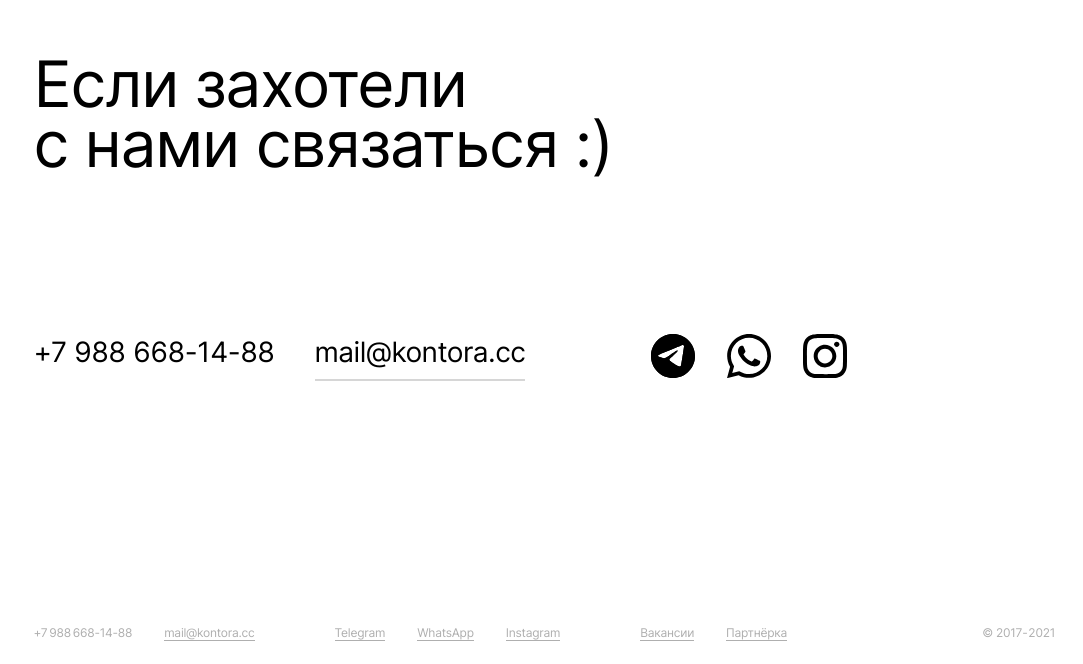
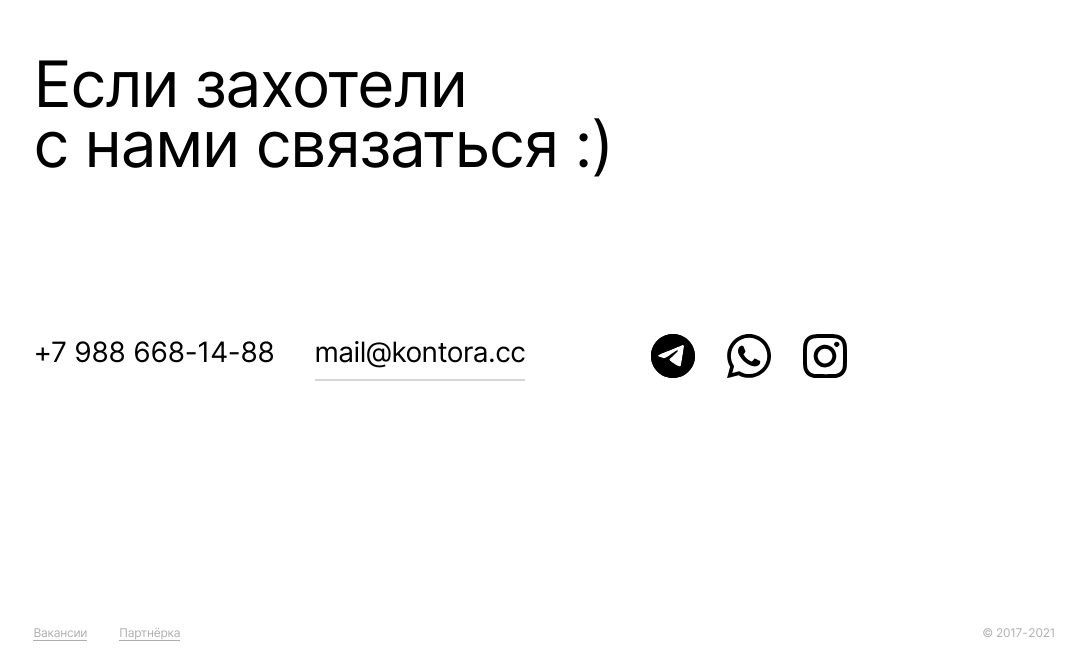
Before and after one commit to kontora2000/kontonuxt, a Nuxt app: page / in a window 1280 px wide. Shown: the part 7010-7674 px from the top of the page, without its empty margins (197-1280 px from the left). Built offline with nearby package versions, Linux system fonts and the light colour scheme.

Commit message:
changes 4

```diff
--- a/components/Footer.vue
+++ b/components/Footer.vue
@@ -1,13 +1,13 @@
 <template>
     <footer>
-        <div v-if="('./job.vue')" class="contacts contacts-footer">
+        <div v-if="$route.path!=='/' && $route.path!==''" class="contacts contacts-footer">
             <div class="tel contacts-footer-inner">+7 988 668-14-88</div>
             <div class="email-cont contacts-footer-inner">
                 <a class="link-email link-underline-solid" href="mailto:mail@kontora.cc">mail@kontora.cc</a>
             </div>
         </div>
 
-        <div v-if="('./job.vue')" class="social-links-footer">
+        <div v-if="$route.path!=='/' && $route.path!==''" class="social-links-footer">
             <div class="social-link-wrapper">
                 <a class="social-link link-underline-solid" href="https://t.me/kontoragram">Telegram</a>
             </div>
--- a/static/style.css
+++ b/static/style.css
@@ -130,7 +130,7 @@ blockquote::after {
 
 .page-enter-active,
 .page-leave-active {
-  transition: opacity 0.35s;
+  transition: opacity 0.4s ease-in-out;
 }
 .page-enter,
 .page-leave-to {
```
